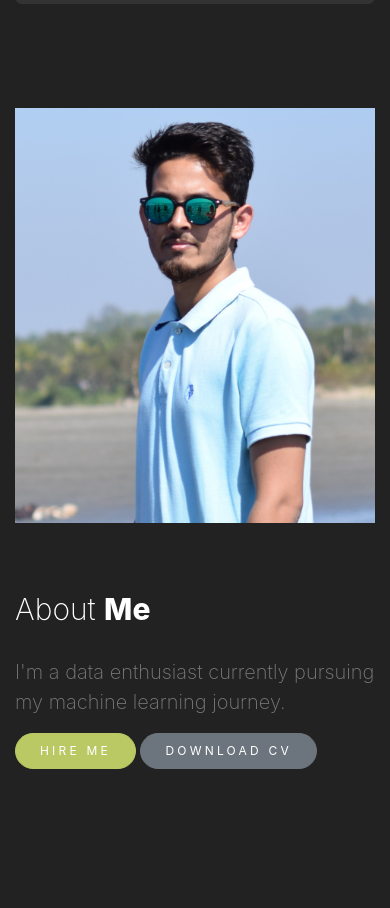
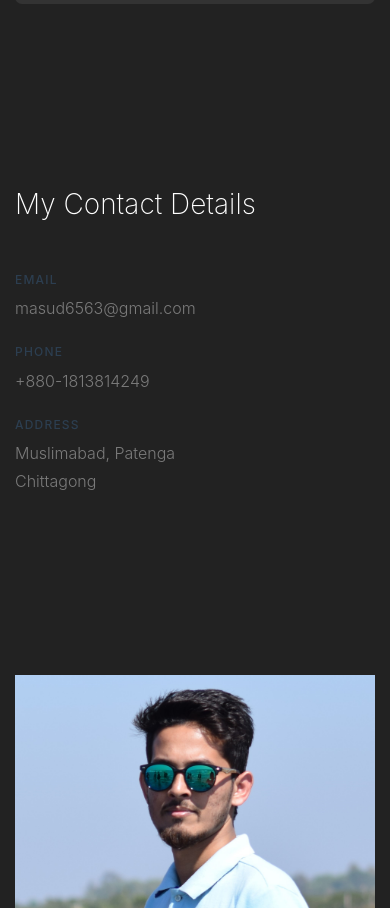
Before and after one commit to MasudHaider/MasudHaider.github.io, a plain HTML site: page index.html in a window 390 px wide. Shown: the part 3893-4801 px from the top of the page. Drawn offline with nearby package versions, Linux system fonts and the light colour scheme; files whose address does not match are found by name.

Commit message:
Add files via upload

```diff
--- a/index.html
+++ b/index.html
@@ -33,6 +33,7 @@
 					<li class="nav-item"><a class="nav-link" href="#section-portfolio">Projects</a></li>
 					<li class="nav-item"><a class="nav-link" href="#section-resume">CV</a></li>
 					<li class="nav-item"><a class="nav-link" href="#section-about">About</a></li>
+					<li class="nav-item"><a class="nav-link" href="#section-contact">Contact</a></li>
 				</ul>
 			</div>
 		</div>
@@ -180,6 +181,32 @@
 
 			</div>
 		</div>
+	</section>
+	<section class="site-section" id="section-contact">
+		<div class="container">
+			<div class="row">
+				<div class="col-md-5 pl-md-5">
+					<h3 class="mb-5">My Contact Details</h3>
+					<ul class="site-contact-details">
+						<li>
+							<span class="text-uppercase">Email</span>
+							masud6563@gmail.com
+						</li>
+						<li>
+							<span class="text-uppercase">Phone</span>
+							+880-1813814249
+						</li>
+						<li>
+							<span class="text-uppercase">Address</span>
+							Muslimabad, Patenga <br>
+							Chittagong
+						</li>
+					</ul>
+				</div>
+			</div>
+		</div>
+	</section>
+
 	<section class="site-section" id="section-about">
 		<div class="container">
 			<div class="row mb-5 align-items-center">
```
